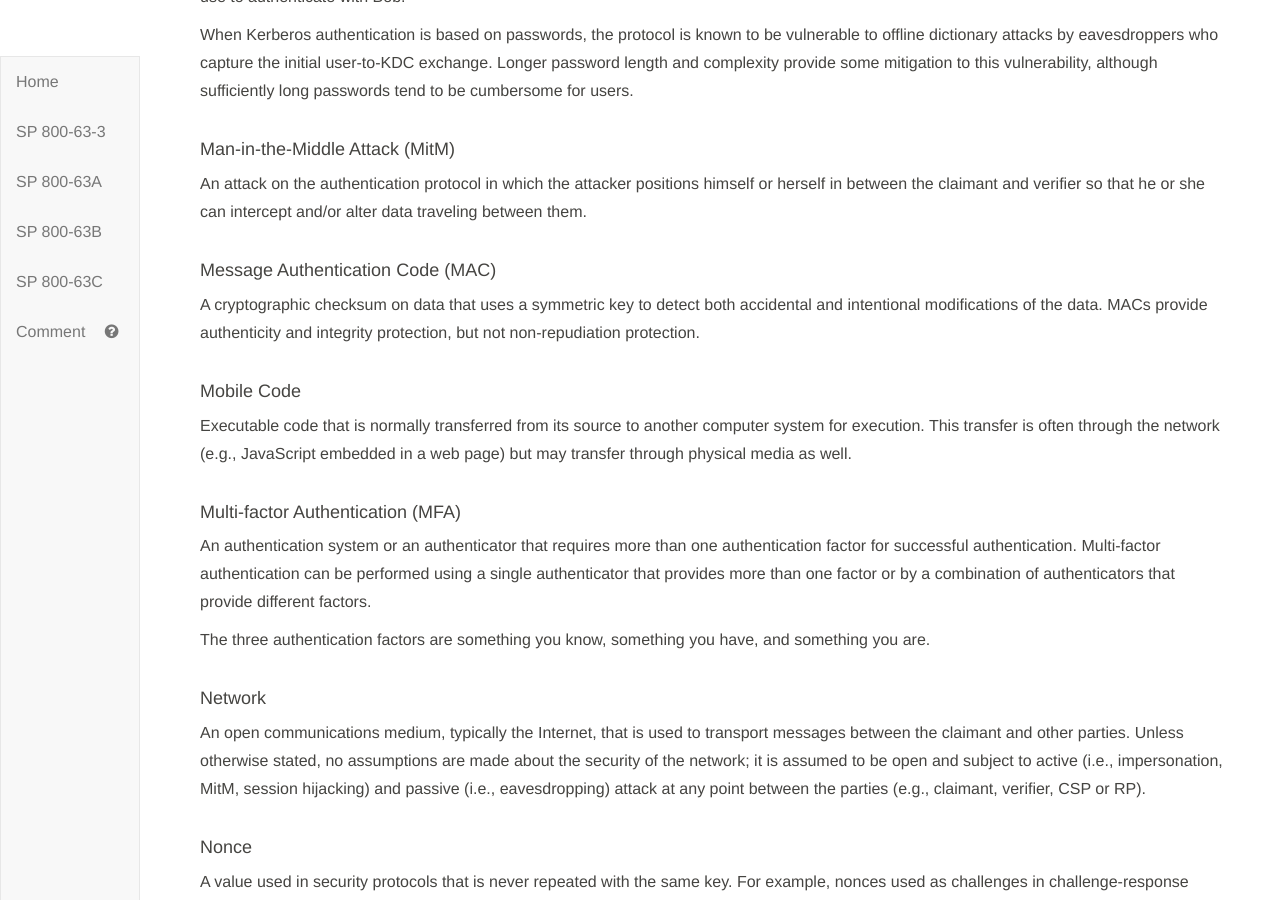
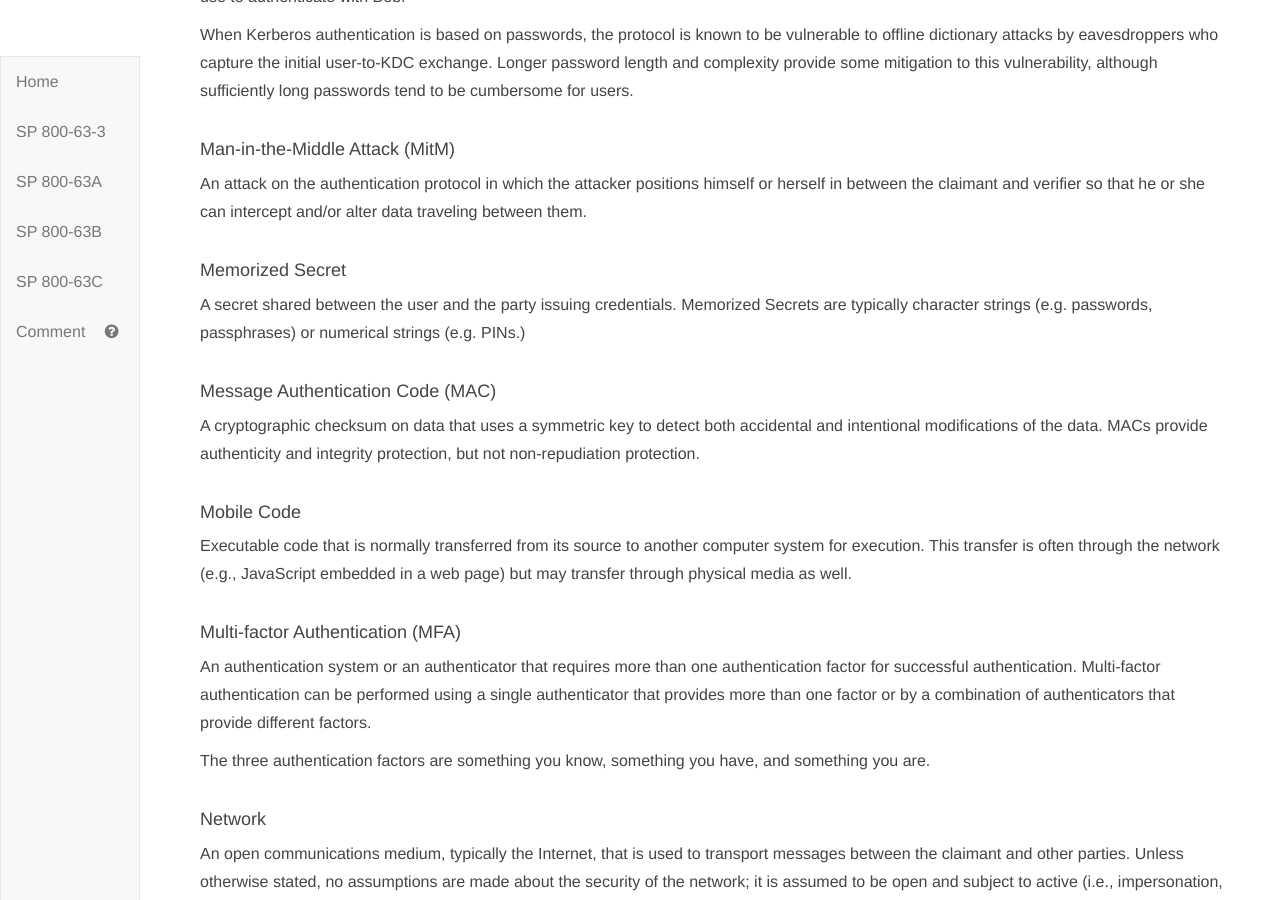
Before and after one commit to usnistgov/800-63-3, a Jekyll site: the page built from sp800-63b/sec3_definitions.md, in a window 1280 px wide and 900 px high, scrolled down 5962 px. Built offline with Jekyll 4.4.1, drawn with Linux system fonts in a browser that asks for light colours; our own code applies the rules of GitHub Pages for plain Markdown files.

Commit message:
Add "Memorized Secret" definition
Need definition for "Memorized Secret".  Carried over similar definition of "Memorized Secret Token" from: http://nvlpubs.nist.gov/nistpubs/ir/2015/NIST.IR.8014.pdf

```diff
--- a/sp800-63b/sec3_definitions.md
+++ b/sp800-63b/sec3_definitions.md
@@ -158,6 +158,9 @@ When Kerberos authentication is based on passwords, the protocol is known to be
 #### Man-in-the-Middle Attack (MitM)
 An attack on the authentication protocol in which the attacker positions himself or herself in between the claimant and verifier so that he or she can intercept and/or alter data traveling between them.
 
+#### Memorized Secret
+A secret shared between the user and the party issuing credentials.  Memorized Secrets are typically character strings (e.g. passwords, passphrases) or numerical strings (e.g. PINs.)
+
 #### Message Authentication Code (MAC)
 A cryptographic checksum on data that uses a symmetric key to detect both accidental and intentional modifications of the data. MACs provide authenticity and integrity protection, but not non-repudiation protection.
 
```
